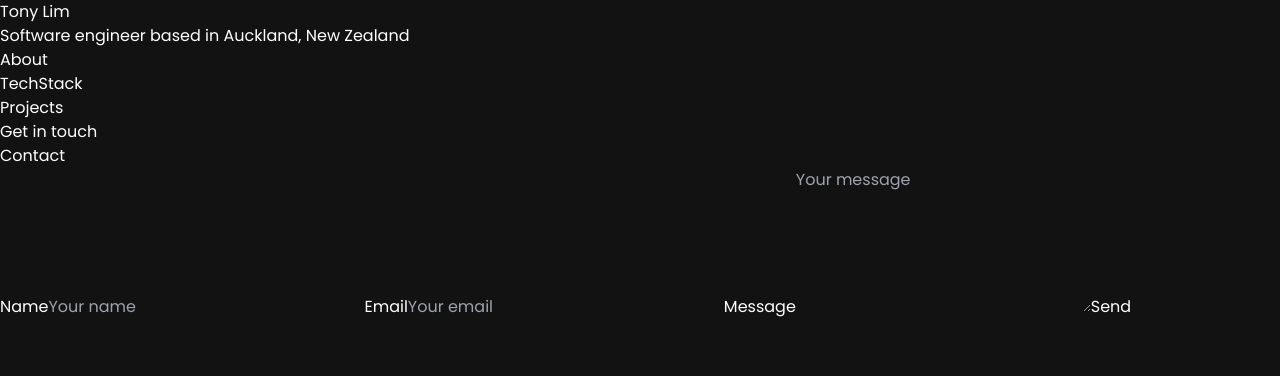
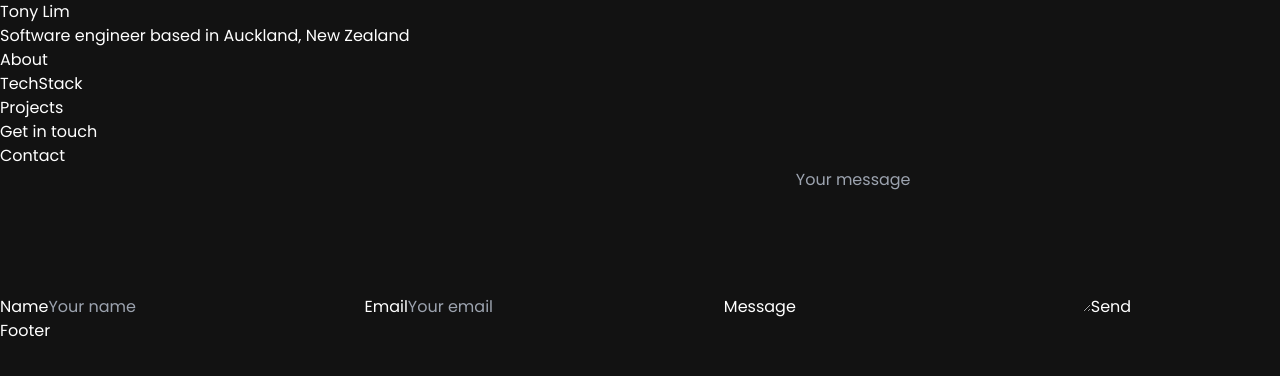
Before and after one commit to tonylxm/website, a React (Vite) app: page / in a window 1280 px wide. Shown: the top 376 px of the page. Built offline with nearby package versions, Linux system fonts and the light colour scheme.

Commit message:
feat: added footer and changed name of intro to hero

```diff
--- a/src/App.jsx
+++ b/src/App.jsx
@@ -1,19 +1,20 @@
 import { BrowserRouter } from "react-router-dom";
 
-import { Intro, About, TechStack, Projects, Contact } from './components';
+import { Hero, About, TechStack, Projects, Contact, Footer } from './components';
 
 const App = () => {
   return (
     <BrowserRouter>
       <div className="relative z-0 bg-primary">
         <div className="bg-hero-patern bg-cover bg-no-repeat bg-center">
-          <Intro />
+          <Hero />
         </div>
         <About />
         <TechStack />
         <Projects />
         <div className="relative z-0">
           <Contact />
+          <Footer />
         </div>
       </div>
     </BrowserRouter>
--- /dev/null
+++ b/src/components/Footer.jsx
@@ -0,0 +1,9 @@
+import React from 'react'
+
+const Footer = () => {
+  return (
+    <div>Footer</div>
+  )
+}
+
+export default Footer
--- a/src/components/Intro.jsx
+++ b/src/components/Hero.jsx
@@ -1,6 +1,6 @@
 import { styles } from '../styles';
 
-const Intro = () => {
+const Hero = () => {
   return (
   <section className="w-full h-screen flex justify-center items-center">
       <div>
@@ -11,4 +11,4 @@
   )
 }
 
-export default Intro
+export default Hero
```
Also changed, not shown: src/components/index.js (+5 -3 lines).
